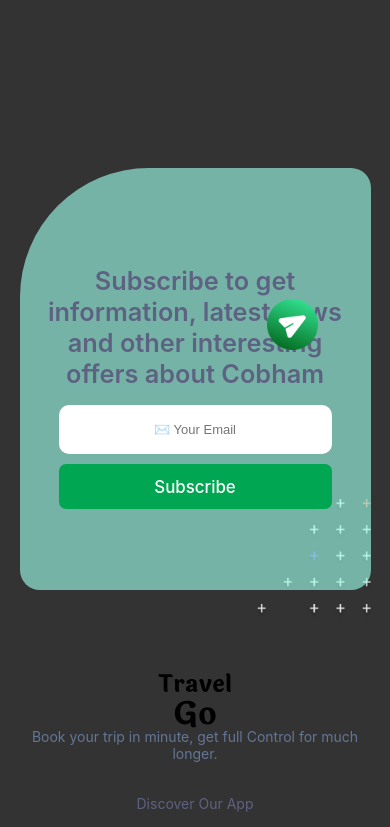
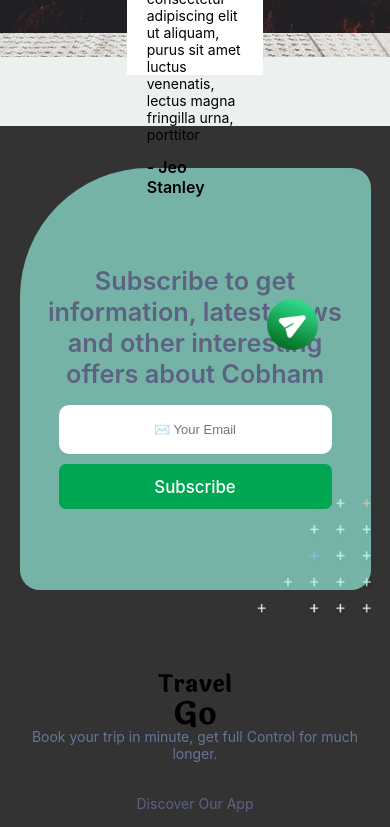
Before and after one commit to YooCoder17/travel_react, a React (Create React App) app: page / in a window 390 px wide. Shown: the part 6260-7087 px from the top of the page. Built offline with nearby package versions, Linux system fonts and the light colour scheme.

Commit message:
done with mobile responsive

```diff
--- a/src/components/BookingSteps.js
+++ b/src/components/BookingSteps.js
@@ -41,10 +41,10 @@ const Container = styled.div`
     height: 80vh;
     @media (max-width: 480px) {
         display: grid;
-        // flex-direction: column;
         width: 100%;
         height: 100%;
         padding: 30px 16px;
+        // overflow: hidden;
         }
 `
 
--- a/src/components/Footer.js
+++ b/src/components/Footer.js
@@ -54,7 +54,7 @@ const Container = styled.div`
   justify-content: center;
   align-items: center;
   @media (max-width: 480px) {
-    overflow: hidden;
+    // overflow: hidden;
     padding: 32px 16px;
     width: 100%;
     display: grid;
--- a/src/components/Packages.js
+++ b/src/components/Packages.js
@@ -62,10 +62,10 @@ const Container = styled.div`
     @media (max-width: 480px) {
         height: 100%;
         width: 100%;
-        // padding: 32px 32px;
         justify-content: center;
         align-items: center;
         margin: 0;
+        // overflow: hidden;
     }
 
 `
--- a/src/components/Reviews.js
+++ b/src/components/Reviews.js
@@ -28,9 +28,6 @@ const Container = styled.div`
     justify-content: space-around;
     align-items: center;
     height: 80vh;
-    @media (max-width: 480px) {
-        visibility: hidden; // remove this before merging sis
-    }
 `
 
 const Title = styled.div`
@@ -50,8 +47,6 @@ const ReviewCard = styled.div`
 const ReviewBg = styled.img`
     position: absolute;
     height: 50vh;
-    @media (max-width: 480px) {
-    }
 `
 
 const ReviewBody = styled.div`
@@ -86,13 +81,9 @@ const PersonName = styled.div`
 const DecorationL = styled.img`
     position: absolute;
     left: -45vw;
-    @media (max-width: 480px) {
-    }
 `
 
 const DecorationR = styled.img`
     position: absolute;
     right: -50vw;
-    @media (max-width: 480px) {
-    }
 `
--- a/src/components/Service.js
+++ b/src/components/Service.js
@@ -52,6 +52,7 @@ const Container = styled.div`
     height: 100%;
     align-content: center;
     justify-content: center;
+    // overflow: hidden;
 }
 `
 
--- a/src/components/Subscription.js
+++ b/src/components/Subscription.js
@@ -24,8 +24,9 @@ const Container = styled.div`
     width: 100vw;
     display: flex;
     justify-content: center;
-    align-items: center;@media (max-width: 480px) {
-      overflow: hidden;
+    align-items: center;
+    media (max-width: 480px) {
+      margin-top: 100px;
     }
 
 `
```
